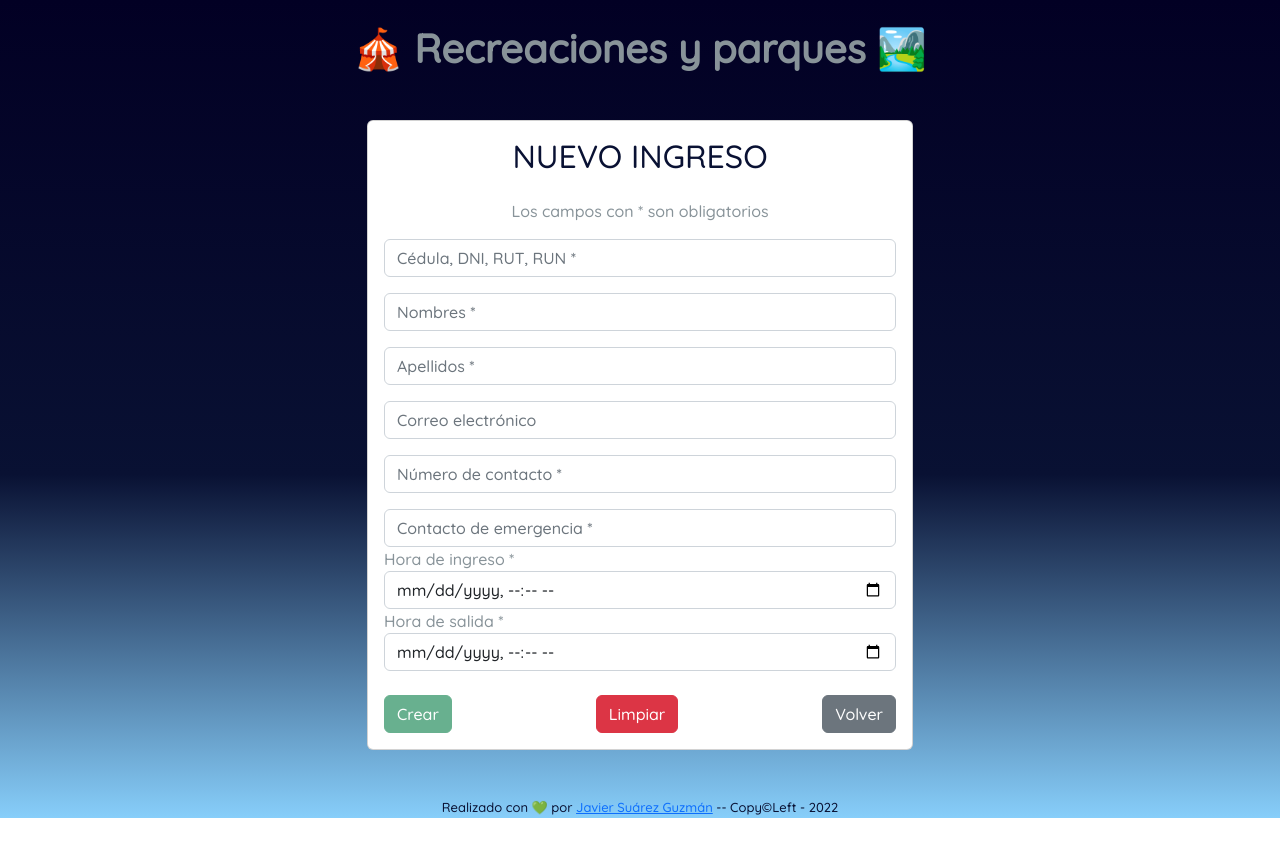
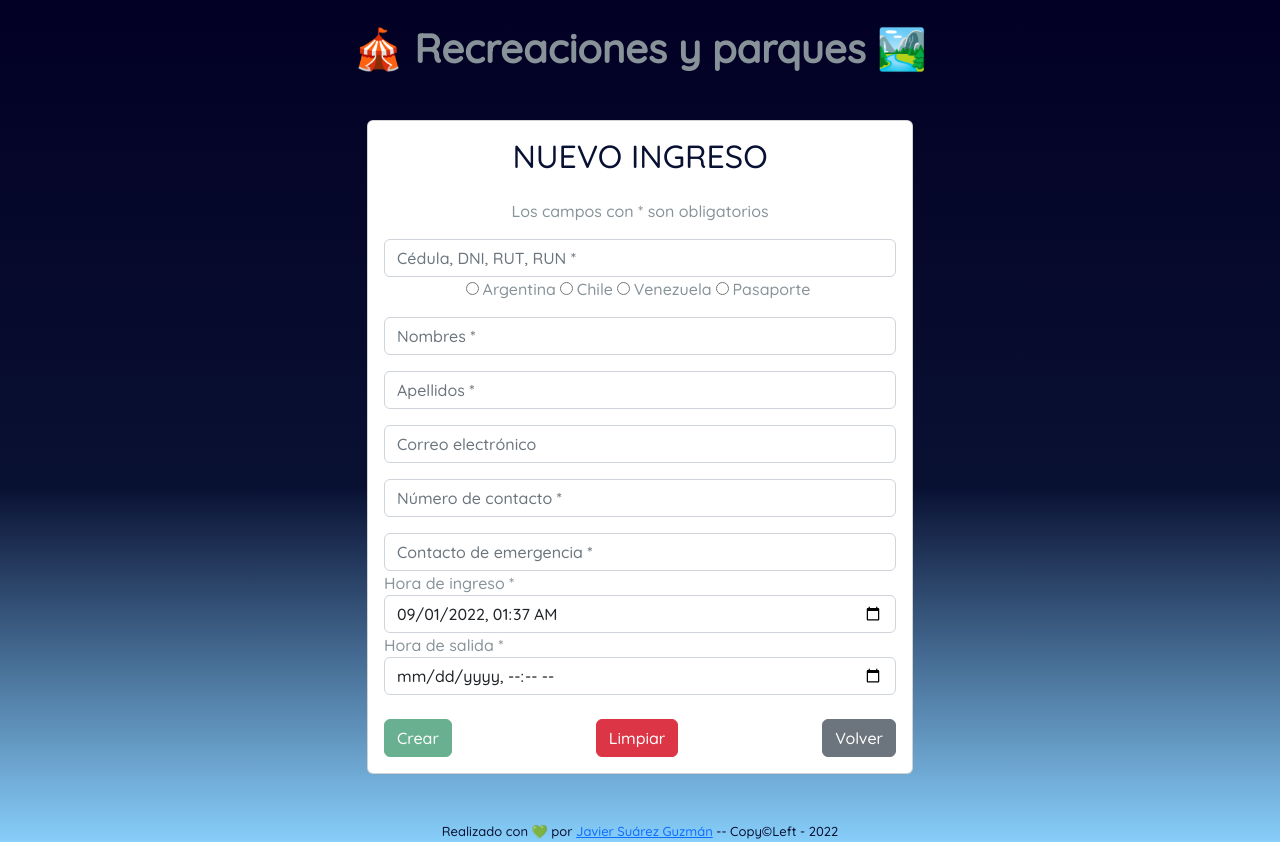
Before and after one commit to JavierSuarezGuzman/recreationparksMEAN, an Angular app: page /ingresonuevo in a window 1280 px wide. Before the commit the page ends 818 px from the top, so only its background shows below. Built offline with nearby package versions, Linux system fonts and the light colour scheme.

Commit message:
validaciones fecha

```diff
--- a/src/app/components/crear-editar-ingresos/crear-editar-ingresos.component.html
+++ b/src/app/components/crear-editar-ingresos/crear-editar-ingresos.component.html
@@ -19,6 +19,29 @@ Agosto septiembre 2022 */ -->
               class="form-control mt-3"
               placeholder="Cédula, DNI, RUT, RUN *"
             />
+            <input
+              type="radio"
+              name="tipoDocumento"
+              id="Argentina"
+              value="Argentina"
+            />
+            <label class="mx-1" for="Argentina">Argentina</label>
+            <input type="radio" name="tipoDocumento" id="Chile" value="Chile" />
+            <label class="mx-1" for="Chile">Chile</label>
+            <input
+              type="radio"
+              name="tipoDocumento"
+              id="Venezuela"
+              value="Venezuela"
+            />
+            <label class="mx-1" for="Venezuela">Venezuela</label>
+            <input
+              type="radio"
+              name="tipoDocumento"
+              id="Turista"
+              value="Turista"
+            />
+            <label class="mx-1" for="Turista">Pasaporte</label>
             <div
               class="text-danger"
               *ngIf="
@@ -26,7 +49,7 @@ Agosto septiembre 2022 */ -->
                 ingresoForm.get('cedula')?.touched
               "
             >
-              <span>Este campo es <strong>obligatorio</strong></span>
+              <span>Campo <strong>obligatorio</strong></span>
             </div>
             <input
               type="text"
@@ -37,11 +60,15 @@ Agosto septiembre 2022 */ -->
             <div
               class="text-danger"
               *ngIf="
-                ingresoForm.get('nombre')?.hasError('required') &&
+                (ingresoForm.get('nombre')?.hasError('required') ||
+                  ingresoForm.get('nombre')?.hasError('pattern')) &&
                 ingresoForm.get('nombre')?.touched
               "
             >
-              <span>Este campo es <strong>obligatorio</strong></span>
+              <span
+                >Campo obligatorio y
+                <strong>no debe contener números</strong></span
+              >
             </div>
             <input
               type="text"
@@ -52,11 +79,15 @@ Agosto septiembre 2022 */ -->
             <div
               class="text-danger"
               *ngIf="
-                ingresoForm.get('apellido')?.hasError('required') &&
+                (ingresoForm.get('apellido')?.hasError('required') ||
+                  ingresoForm.get('apellido')?.hasError('pattern')) &&
                 ingresoForm.get('apellido')?.touched
               "
             >
-              <span>Este campo es <strong>obligatorio</strong></span>
+              <span
+                >Campo obligatorio y
+                <strong>no debe contener números</strong></span
+              >
             </div>
             <div>
               <input
@@ -69,11 +100,16 @@ Agosto septiembre 2022 */ -->
                 class="text-danger"
                 *ngIf="
                   ingresoForm.get('correo')?.hasError('email') &&
-                  ingresoForm.get('correo')?.touched">
-                <span>Este campo
+                  ingresoForm.get('correo')?.touched
+                "
+              >
+                <span
+                  >Este campo
                   <strong
                     >solo acepta correos con el formato
-                    correo@correo.com</strong></span>
+                    correo@correo.com</strong
+                  ></span
+                >
               </div>
             </div>
             <input
@@ -129,7 +165,7 @@ Agosto septiembre 2022 */ -->
                 ingresoForm.get('ingreso')?.touched
               "
             >
-              <span>Este campo es <strong>obligatorio</strong></span>
+              <span>Campo <strong>obligatorio</strong></span>
             </div>
             <label class="float-start">Hora de salida *</label>
             <input
@@ -144,8 +180,9 @@ Agosto septiembre 2022 */ -->
                 ingresoForm.get('salida')?.touched
               "
             >
-              <span>Este campo es <strong>obligatorio</strong></span>
+              <span>Campo <strong>obligatorio</strong></span>
             </div>
+
             <div class="mt-4">
               <button
                 type="submit"
@@ -154,8 +191,9 @@ Agosto septiembre 2022 */ -->
               >
                 Crear
               </button>
+
               <input type="reset" class="btn btn-danger" value="Limpiar" />
-              <!-- <button class="btn btn-danger">Borrar</button> -->
+
               <button routerLink="/" class="btn btn-secondary float-end">
                 Volver
               </button>
--- a/src/app/components/crear-editar-ingresos/crear-editar-ingresos.component.ts
+++ b/src/app/components/crear-editar-ingresos/crear-editar-ingresos.component.ts
@@ -12,32 +12,30 @@ import { Ingreso } from 'src/app/models/ingreso';
   templateUrl: './crear-editar-ingresos.component.html',
   styleUrls: ['./crear-editar-ingresos.component.css']
 })
+
 export class CrearEditarIngresosComponent implements OnInit {
   ingresoForm: FormGroup;
-  titulo = 'Crear ingreso';
+  titulo = 'Nuevo ingreso';
   constructor(private fb: FormBuilder,
-              private router: Router,
-              private toastr: ToastrService) {
+    private router: Router,
+    private toastr: ToastrService) {
     this.ingresoForm = this.fb.group({
       cedula: ['', Validators.required],
-      nombre: ['', Validators.required],
-      apellido: ['', Validators.required],
+      nombre: ['', [Validators.required, Validators.pattern('[a-zA-Z ]*')]],
+      apellido: ['', [Validators.required, Validators.pattern('[a-zA-Z ]*')]],
       correo: ['', Validators.email],
       nroContacto: ['', Validators.required],
       nroEmergencia: ['', Validators.required],
-      ingreso: ['', Validators.required],
-      salida: ['', Validators.required],
+      ingreso: [`${this.fechaHoy()}`, Validators.required],
+      salida: [``, Validators.required],
     })
+    console.log(this.ingresoForm.get('ingreso')?.value);
   }
 
   ngOnInit(): void {
   }
 
   crearIngreso() {
-
-    /*     console.log(typeof(this.ingresoForm)); //object
-        console.log(this.ingresoForm); //lo trae como Object y no como FormGroup */
-    //console.log(typeof(this.ingresoForm.get('nombre')?.value));
 
     const IngresoDatos: Ingreso = {
       cedula: this.ingresoForm.get('cedula')?.value,
@@ -54,4 +52,30 @@ export class CrearEditarIngresosComponent implements OnInit {
     this.router.navigate(['/']);
   }
 
+  fechaHoy() {
+    const fecha = new Date();
+    let dia = String(fecha.getDate());
+    let mes = String(fecha.getMonth() + 1);
+    let anno = String(fecha.getFullYear());
+    let hora = String(fecha.getHours());
+    let minuto = String(fecha.getMinutes());
+
+    if (parseInt(mes) < 10) {
+      mes = "0" + mes;
+    }
+    if (parseInt(dia) < 10) {
+      dia = "0" + dia;
+    }
+    if (parseInt(hora) < 10) {
+      hora = "0" + hora;
+    }
+    if (parseInt(minuto) < 10) {
+      minuto = "0" + minuto;
+    }
+
+    const fechaString = anno + "-" + mes + "-" + dia + "T" + hora + ":" + minuto;
+    return fechaString;
+
+  }
+
 }
--- a/src/app/components/listar-ingresos/listar-ingresos.component.html
+++ b/src/app/components/listar-ingresos/listar-ingresos.component.html
@@ -9,7 +9,7 @@ Agosto septiembre 2022 */ -->
             <h2>LISTADO DE INGRESOS</h2>
             <button class="btn btn-success float-end mb-3" routerLink="/ingresonuevo">Nuevo ingreso</button>
 
-            <table class="table table-striped border">
+            <table class="table border">
 
                 <thead>
                   <tr class="h5 table-success ">
@@ -39,7 +39,7 @@ Agosto septiembre 2022 */ -->
                     </td>
                   </tr>
                   <tr>
-                    <td>20,120,304-K</td>
+                    <td>20.120.304-K</td>
                     <td>Rupertina</td>
                     <td>De La Fuente Casas Cordero</td>
                     <td>rupefuente.casascordero@latinmail.com</td>
@@ -52,7 +52,7 @@ Agosto septiembre 2022 */ -->
                     </td>
                   </tr>
                   <tr class="table-danger">
-                    <td>25,504,702-7</td>
+                    <td>25.504.702-7</td>
                     <td>Astolfo Manuel</td>
                     <td>DeVille Simpson</td>
                     <td>am_simpson@live.com</td>
@@ -65,7 +65,7 @@ Agosto septiembre 2022 */ -->
                     </td>
                   </tr>
                   <tr class="table-warning">
-                    <td>16,966,237-1</td>
+                    <td>16.966.237-1</td>
                     <td>Efraín Heródoto</td>
                     <td>González Hoffermann</td>
                     <td>hoffermanneh@hoffermann.de</td>
@@ -78,7 +78,7 @@ Agosto septiembre 2022 */ -->
                     </td>
                   </tr>
                   <tr>
-                    <td>26,666,985-0</td>
+                    <td>26.666.985-0</td>
                     <td>Wadha María</td>
                     <td>Al-Naimi</td>
                     <td>al-naimi.maria@arabia.com</td>
@@ -91,7 +91,7 @@ Agosto septiembre 2022 */ -->
                     </td>
                   </tr>
                   <tr>
-                    <td>21,466,597-2</td>
+                    <td>21.466.597-2</td>
                     <td>Heriberto</td>
                     <td>Pérez Al-Naimi</td>
                     <td>al-naimi.heri@arabia.com</td>
```
